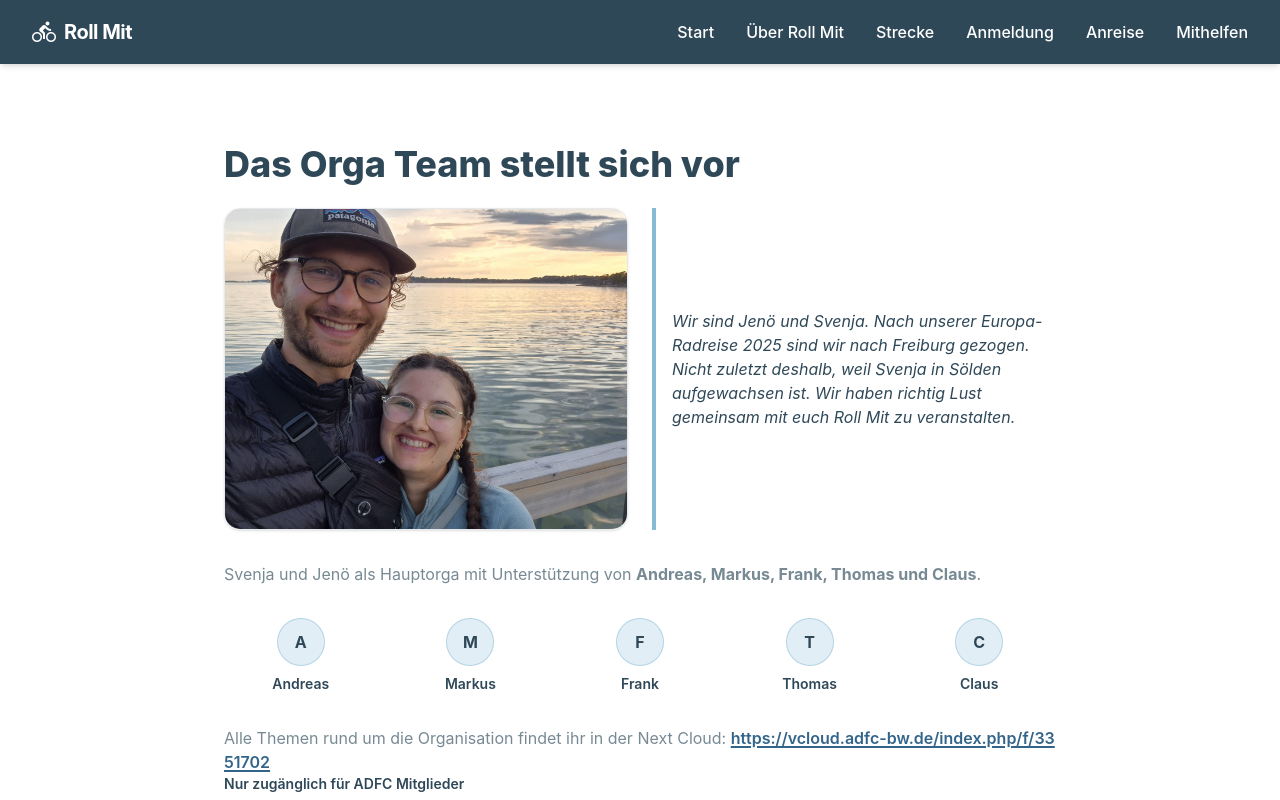
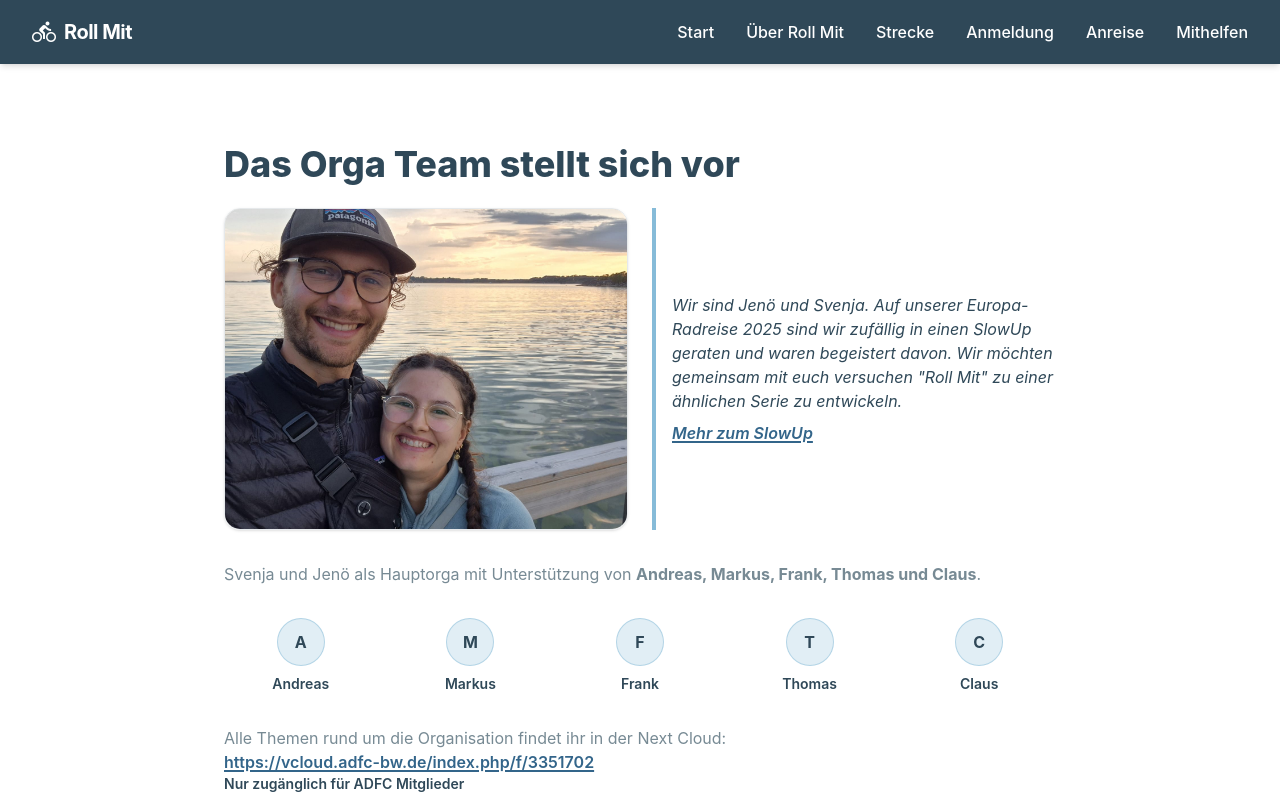
Before and after one commit to jekolbe/roll-mit-ui, an Angular app: page /orga-team in a window 1280 px wide. Shown: the top 800 px of the page. Built offline with nearby package versions, Linux system fonts and the light colour scheme.

Commit message:
Minor fixes

```diff
--- a/src/app/pages/material/material.html
+++ b/src/app/pages/material/material.html
@@ -11,7 +11,7 @@
         <li>Bierbänke</li>
         <li>Biertische</li>
         <li>Megafon</li>
-        <li>Boxen oder Lautsprecher (idealerweise akkubetrieben)</li>
+        <li>Musikboxen oder Lautsprecher (idealerweise akkubetrieben)</li>
         <li>Fahrradständer</li>
       </ul>
 
--- a/src/app/pages/orga-team/orga-team.html
+++ b/src/app/pages/orga-team/orga-team.html
@@ -12,9 +12,18 @@
           />
         </div>
         <blockquote class="border-l-4 border-sky-reflection pl-4 italic text-charcoal-blue h-full flex items-center">
-          Wir sind Jenö und Svenja. Nach unserer Europa-Radreise 2025 sind wir nach Freiburg gezogen.
-          Nicht zuletzt deshalb, weil Svenja in Sölden aufgewachsen ist. Wir haben richtig Lust gemeinsam
-          mit euch Roll Mit zu veranstalten.
+          <div>
+            Wir sind Jenö und Svenja. Auf unserer Europa-Radreise 2025 sind wir zufällig in einen SlowUp geraten und waren begeistert davon.
+            Wir möchten gemeinsam mit euch versuchen "Roll Mit" zu einer ähnlichen Serie zu entwickeln.
+            <a
+            href="https://www.slowup.ch/"
+            target="_blank"
+            rel="noopener noreferrer"
+            class="block mt-2 font-semibold text-baltic-blue underline decoration-2 underline-offset-2 hover:text-blaze-orange"
+          >
+            Mehr zum SlowUp
+          </a>
+          </div>
         </blockquote>
       </div>
 
@@ -46,7 +55,7 @@
       </div>
 
       <p>
-        Alle Themen rund um die Organisation findet ihr in der Next Cloud:
+        Alle Themen rund um die Organisation findet ihr in der Next Cloud:<br>
         <a
           href="https://vcloud.adfc-bw.de/index.php/f/3351702"
           target="_blank"
```
